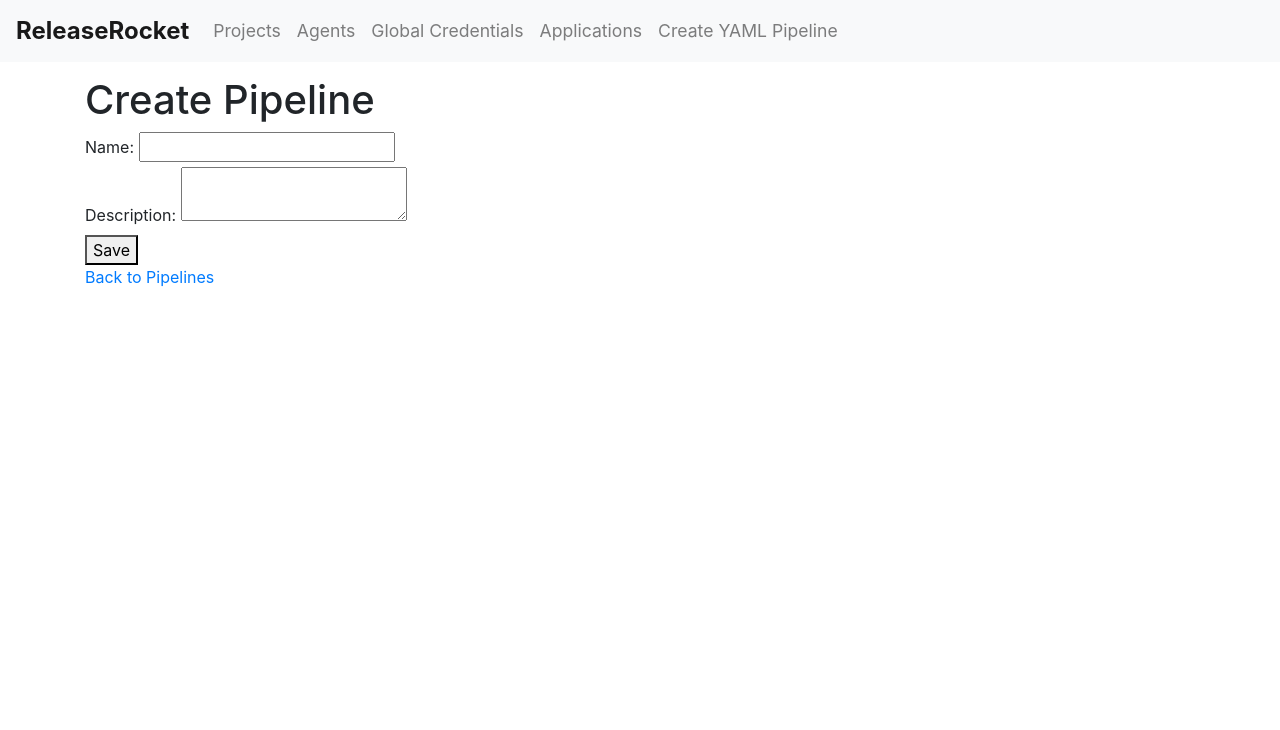
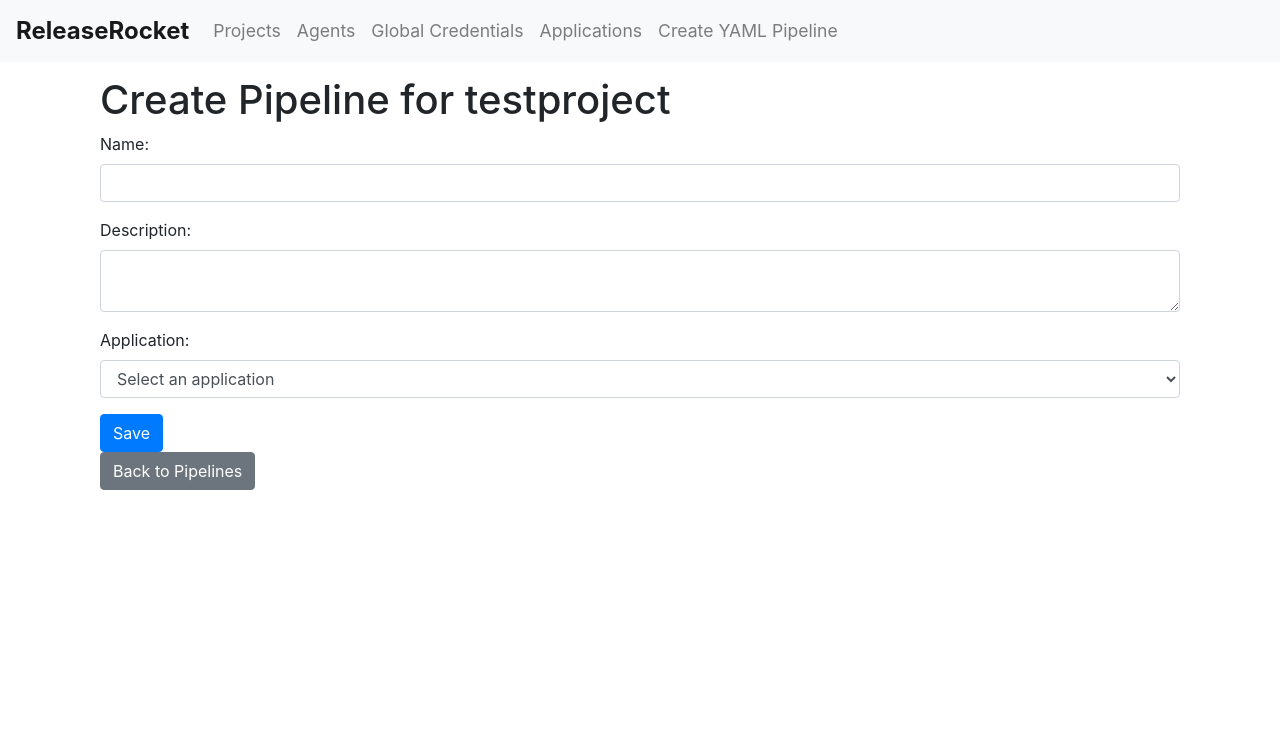
Before and after one commit to babdoycorporation/cicd, a Django app: page /pipeline/projects/1/pipelines/create/ in a window 1280 px wide. Shown: the top 730 px of the page. Run offline with Django 5.2, Linux system fonts and the light colour scheme; data comes from the database, SQL or seed files in the repository; both versions use the stored data as it was after the commit; some libraries are stand-ins or nearby versions.

Commit message:
minor changes

```diff
--- a/cicd_tool/pipeline/admin.py
+++ b/cicd_tool/pipeline/admin.py
@@ -4,3 +4,4 @@ from .models import *
 admin.site.register(PipelineRun)
 admin.site.register(Agent)
 admin.site.register(YamlFileVersion)
+admin.site.register(Application)
--- a/cicd_tool/pipeline/templates/pipeline/pipeline_form.html
+++ b/cicd_tool/pipeline/templates/pipeline/pipeline_form.html
@@ -1,23 +1,32 @@
 {% extends 'pipeline/base.html' %}
 
 {% block content %}
-<!DOCTYPE html>
-<html lang="en">
-<head>
-    <meta charset="UTF-8">
-    <title>{% if pipeline %}Update{% else %}Create{% endif %} Pipeline for {{ project.name }}</title>
-</head>
-<body>
-    <h1>{% if pipeline %}Update{% else %}Create{% endif %} Pipeline</h1>
+<div class="container">
+    <h1>{% if pipeline %}Update{% else %}Create{% endif %} Pipeline for {{ project.name }}</h1>
     <form method="post">
         {% csrf_token %}
-        <label for="name">Name:</label>
-        <input type="text" id="name" name="name" value="{% if pipeline %}{{ pipeline.name }}{% endif %}" required><br>
-        <label for="description">Description:</label>
-        <textarea id="description" name="description">{% if pipeline %}{{ pipeline.description }}{% endif %}</textarea><br>
-        <button type="submit">Save</button>
+        <div class="form-group">
+            <label for="name">Name:</label>
+            <input type="text" class="form-control" id="name" name="name" value="{% if pipeline %}{{ pipeline.name }}{% endif %}" required>
+        </div>
+        <div class="form-group">
+            <label for="description">Description:</label>
+            <textarea class="form-control" id="description" name="description">{% if pipeline %}{{ pipeline.description }}{% endif %}</textarea>
+        </div>
+        <div class="form-group">
+            <label for="application">Application:</label>
+            <select class="form-control" id="application" name="application" required>
+                <option value="">Select an application</option>
+                {% for application in applications %}
+                    <option value="{{ application.id }}"
+                        {% if application.id in pipeline_application_ids %} selected {% endif %}>
+                        {{ application.name }}
+                    </option>
+                {% endfor %}
+            </select>
+        </div>
+        <button type="submit" class="btn btn-primary">Save</button>
     </form>
-    <a href="{% url 'pipeline_list' project.id %}">Back to Pipelines</a>
-</body>
-</html>
+    <a href="{% url 'pipeline_list' project.id %}" class="btn btn-secondary">Back to Pipelines</a>
+</div>
 {% endblock %}
--- a/cicd_tool/pipeline/views.py
+++ b/cicd_tool/pipeline/views.py
@@ -210,14 +210,43 @@ def pipeline_list(request, project_id):
     pipelines = Pipeline.objects.filter(project=project)
     return render(request, 'pipeline/pipeline_list.html', {'project': project, 'pipelines': pipelines})
 
-def pipeline_create(request, project_id):
+from django.shortcuts import render, get_object_or_404, redirect
+from .models import Project, Pipeline, Application
+
+def pipeline_create(request, project_id, pipeline_id=None):
     project = get_object_or_404(Project, id=project_id)
+    applications = project.applications.all()
+    pipeline = None
+    pipeline_application_ids = []
+
+    if pipeline_id:
+        pipeline = get_object_or_404(Pipeline, id=pipeline_id, project=project)
+        pipeline_application_ids = list(pipeline.applications.values_list('id', flat=True))
+
     if request.method == 'POST':
         name = request.POST.get('name')
         description = request.POST.get('description', '')
-        pipeline = Pipeline.objects.create(project=project, name=name, description=description)
+        application_id = request.POST.get('application')
+        application = get_object_or_404(Application, id=application_id)
+
+        if pipeline:
+            pipeline.name = name
+            pipeline.description = description
+            pipeline.save()
+        else:
+            pipeline = Pipeline.objects.create(project=project, name=name, description=description)
+
+        application.pipelines.add(pipeline)
+        application.save()
+
         return redirect('pipeline_list', project_id=project.id)
-    return render(request, 'pipeline/pipeline_form.html', {'project': project})
+
+    return render(request, 'pipeline/pipeline_form.html', {
+        'project': project,
+        'applications': applications,
+        'pipeline': pipeline,
+        'pipeline_application_ids': pipeline_application_ids
+    })
 
 def pipeline_update(request, project_id, pipeline_id):
     project = get_object_or_404(Project, id=project_id)
```
Also changed, not shown: cicd_tool/pipeline/templates/pipeline/application_detail.html (+1 -15 lines), cicd_tool/pipeline/templates/pipeline/application_list.html (+26 -9 lines), cicd_tool/db.sqlite3.
